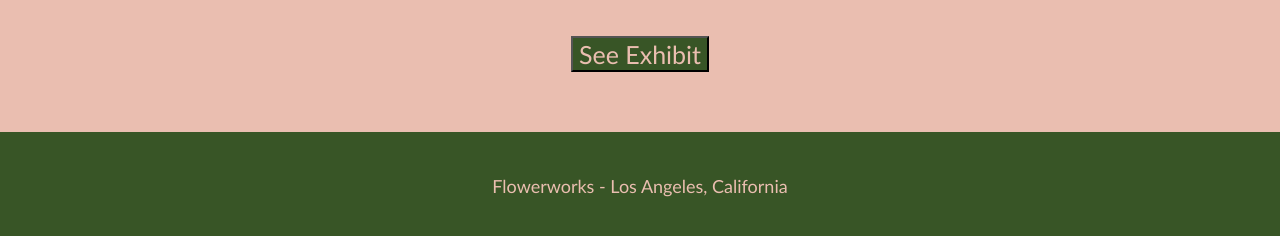
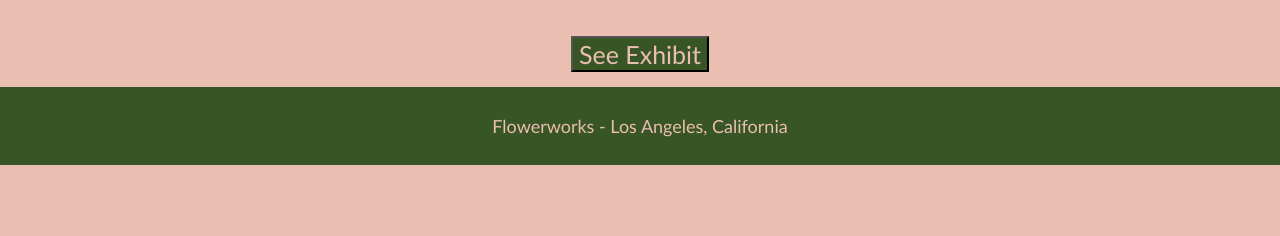
Before and after one commit to sr283/portfolio, a plain HTML site: page home.html in a window 1280 px wide. Shown: the part 2706-2942 px from the top of the page. After the commit the page ends 2871 px from the top, so only its background shows below. Drawn offline with Linux system fonts and the light colour scheme; a web font is replaced by a local one.

Commit message:
Add files via upload

```diff
--- a/css/home-style.css
+++ b/css/home-style.css
@@ -85,12 +85,15 @@ footer{
   padding-top: 30px;
   padding-bottom: 30px;
   text-align: center;
-  margin-top: 60px;
 }
 
 footer p {
   font-size: 18px;
   text-align: center;
+  padding-left: 0px;
+  padding-right: 0px;
+  padding-top: 0px;
+  padding-bottom: 0px;
 }
 
 
--- a/css/shop-style.css
+++ b/css/shop-style.css
@@ -38,7 +38,7 @@ h2{
   padding: 10px;
 }
 
-p{
+#notice{
   margin-bottom: 40px;
   text-align: center;
   font-size: 22px;
```
Also changed, not shown: shop.html (+1 -1 lines).
